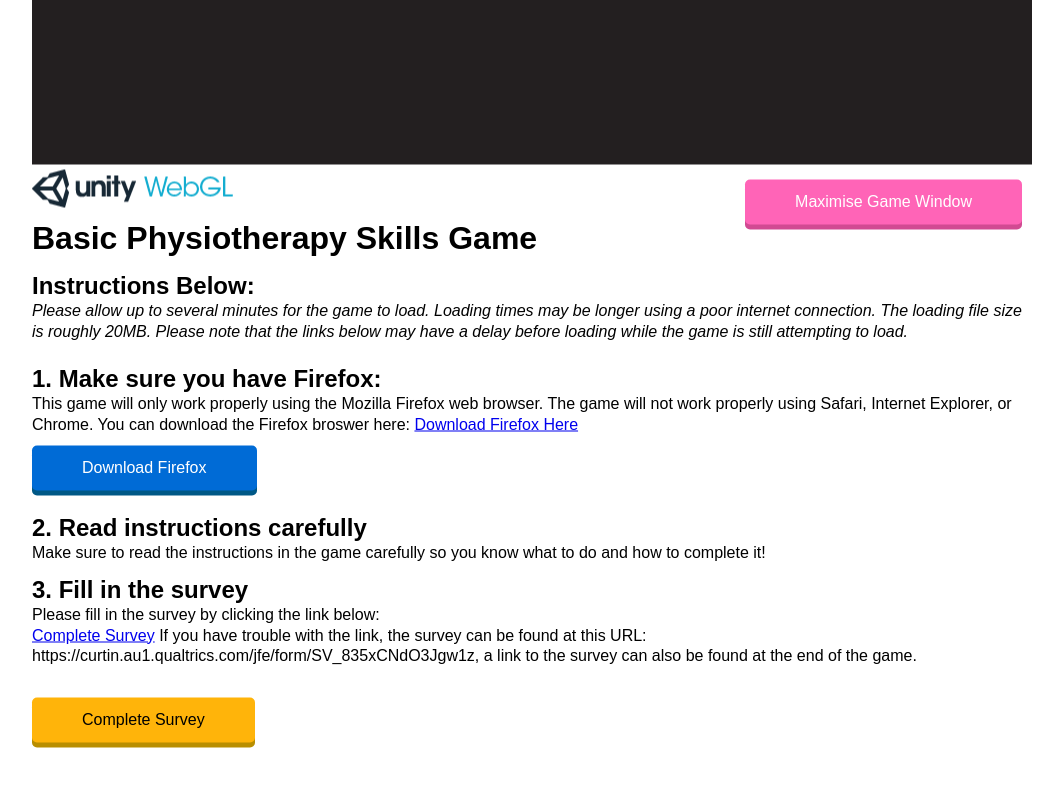
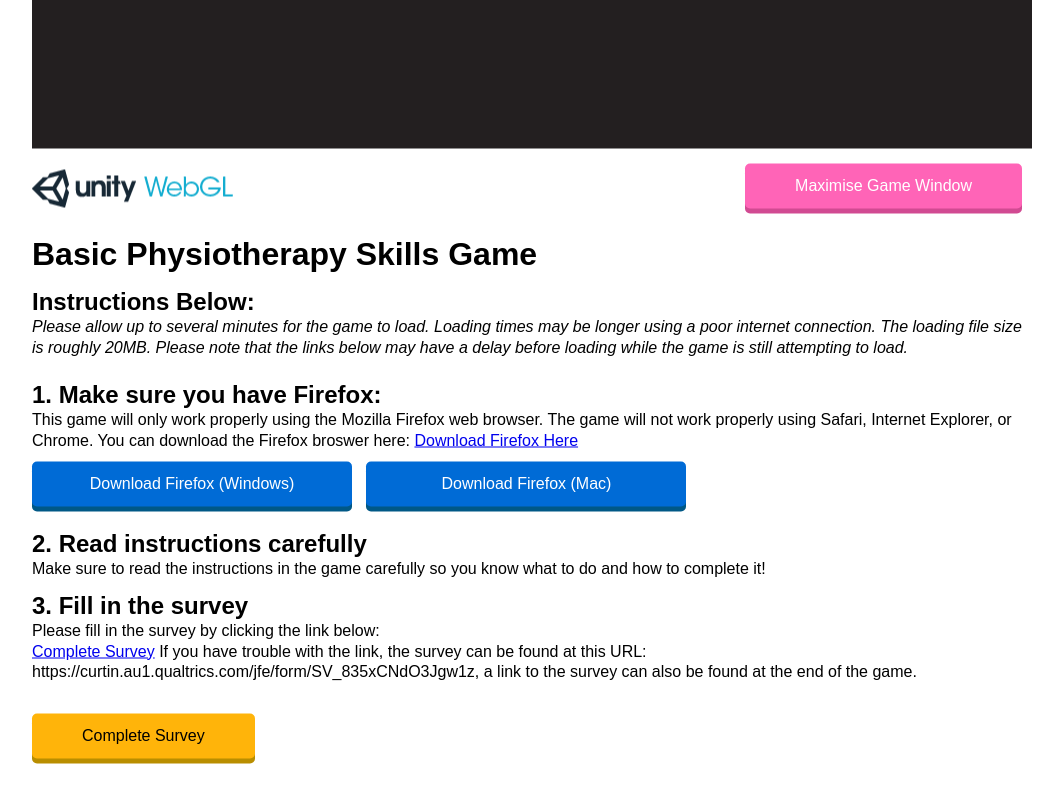
Before and after one commit to CurtinHIVE/BPSGame, a plain HTML site: page index.html in a window 1280 px wide. Shown: the part 495-1295 px from the top of the page, without its empty margins (108-1171 px from the left). Drawn offline with Linux system fonts and the light colour scheme; no server answers.

Commit message:
firstcommit

```diff
--- a/index.html
+++ b/index.html
@@ -16,9 +16,9 @@
   <body>
     <div class="webgl-content">
       <div id="gameContainer" style="width: 1000px; height: 562px"></div>
-      <div class="footer">
+      <div class="footer" style="height: 70px">
         <div class="webgl-logo"></div>
-        <div class="title"><button id="button-pink" onclick="gameInstance.SetFullscreen(1)">Maximise Game Window</button></div>
+        <div class="title" style="height: 70px"><button id="button-pink" onclick="gameInstance.SetFullscreen(1)">Maximise Game Window</button></div>
       </div>
 				<div style="position: absolute;">
 			<h1 style="margin-bottom: 10px; margin-top: 10px;">Basic Physiotherapy Skills Game</h1>
@@ -31,7 +31,8 @@
 				<p id="custom-p">This game will only work properly using the Mozilla Firefox web browser. The game will not work properly using Safari, Internet Explorer, or Chrome.
 				You can download the Firefox broswer here: <a href="https://www.mozilla.org/en-US/firefox/new/" target="_blank">Download Firefox Here</a>
 				</p>
-				<a href="https://www.mozilla.org/en-US/firefox/new/" target="_blank"><button id="button-blue">Download Firefox</button></a>
+				<a style="margin-right: 10px"; href="https://www.mozilla.org/en-US/firefox/new/" target="_blank"><button id="button-blue" style="width: 320px;">Download Firefox (Windows)</button></a>
+				<a href="https://download.mozilla.org/?product=firefox-latest-ssl&os=osx&lang=en-US" target="_blank"><button id="button-blue" style="width: 320px;">Download Firefox (Mac)</button></a>
 				<br>
 				<br>
 				<h2>2. Read instructions carefully</h2>
```
